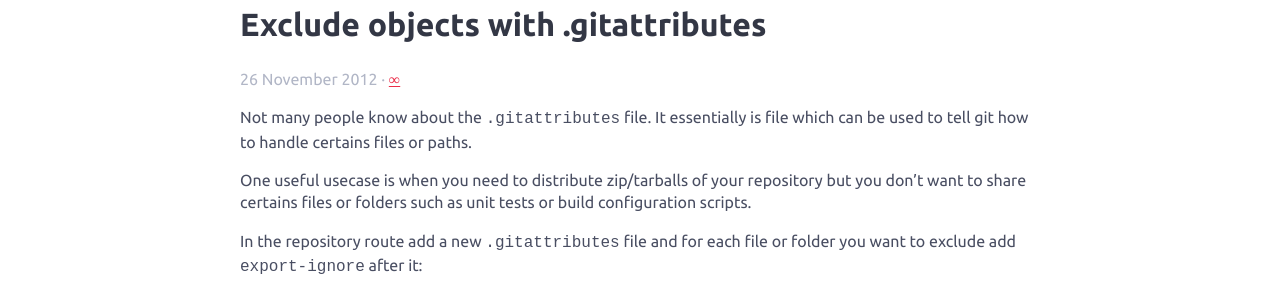
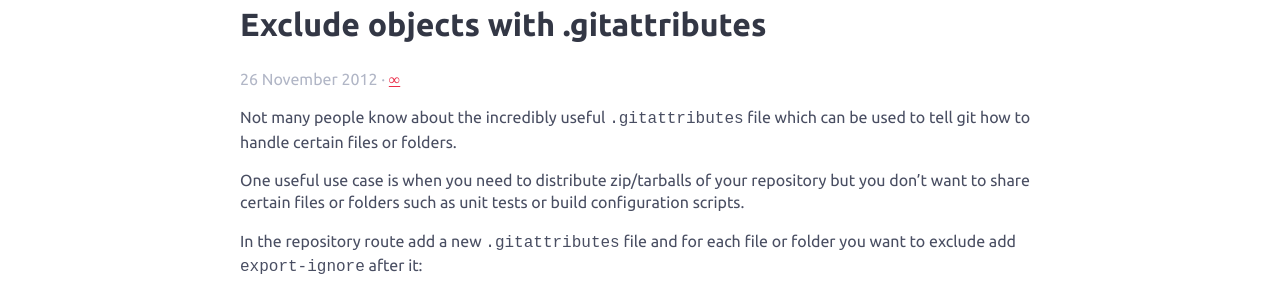
Before and after one commit to alexbilbie/alexbilbie.github.com, a Jekyll site: the page built from _posts/2012-11-26-exclude-objects-with-gitattributes.md, in a window 1280 px wide. Shown: the part 218-511 px from the top of the page. Built offline with Jekyll 4.4.1, drawn with Linux system fonts in a browser that asks for light colours; comment, search, counter and statistics services are not loaded.

Commit message:
Spelling fixes

```diff
--- a/_posts/2012-11-26-exclude-objects-with-gitattributes.md
+++ b/_posts/2012-11-26-exclude-objects-with-gitattributes.md
@@ -4,9 +4,9 @@ title: Exclude objects with .gitattributes
 permalink: /2012/11/exclude-objects-with-gitattributes/
 ---
 
-Not many people know about the `.gitattributes` file. It essentially is file which can be used to tell git how to handle certains files or paths.
+Not many people know about the incredibly useful `.gitattributes` file which can be used to tell git how to handle certain files or folders.
 
-One useful usecase is when you need to distribute zip/tarballs of your repository but you don't want to share certains files or folders such as unit tests or build configuration scripts.
+One useful use case is when you need to distribute zip/tarballs of your repository but you don't want to share certain files or folders such as unit tests or build configuration scripts.
 
 In the repository route add a new `.gitattributes` file and for each file or folder you want to exclude add `export-ignore` after it:
 
```
Also changed, not shown: 1 other file.
